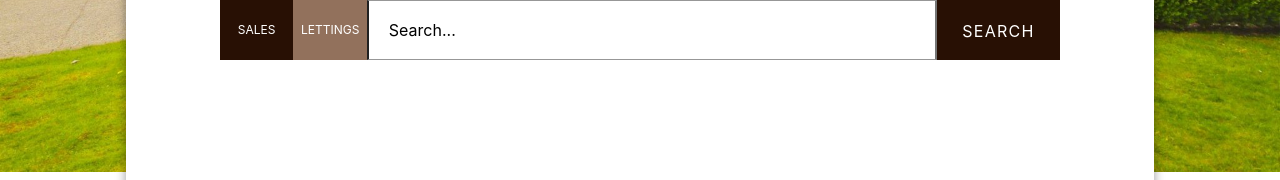
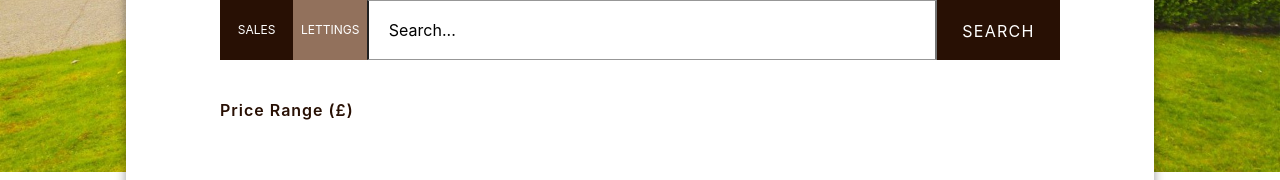
Before and after one commit to ChrisJonathan22/Real-Estate, a React (Create React App) app in the folder root/frontend/: page / in a window 1280 px wide. Shown: the part 586-766 px from the top of the page. Built offline with nearby package versions, Linux system fonts and the light colour scheme; a web font is replaced by a local one.

Commit message:
I'm adding a price range to the form.

```diff
--- a/root/frontend/src/components/SearchForm/SearchForm.js
+++ b/root/frontend/src/components/SearchForm/SearchForm.js
@@ -25,7 +25,16 @@ export default class SearchForm extends Component {
                         <input name="s" type="text" placeholder="Search..." className="search_special" />
                         <input type="submit" value="Search" />
                     </div>
+                    <div className="search_options">
+                        <div className="option_control dual_option">
+                            <label for="min-price">Price range (&pound;)</label>
+                            <div className="SumoSelect sumo_min_price" tabIndex="0" role="button" aria-expanded="false">
 
+                            </div>
+                        </div>
+                        <div className="option_control dual_option"></div>
+
+                    </div>
                 </div>
             </Fragment>
         )
--- a/root/frontend/src/components/SearchForm/SearchForm.scss
+++ b/root/frontend/src/components/SearchForm/SearchForm.scss
@@ -93,4 +93,72 @@
             cursor: pointer;
         }
     }
+
+    .search_options {
+        display: -webkit-box;
+        display: -ms-flexbox;
+        display: flex;
+        -ms-flex-flow: row wrap;
+        flex-flow: row wrap;
+        width: 100%;
+        margin-top: 10px;
+
+        @media screen and (min-width: 512px) {
+            -webkit-box-pack: justify;
+            -ms-flex-pack: justify;
+            justify-content: space-between;
+        }
+
+        @media screen and (min-width: 1100px) {
+            .dual_option {
+                max-width: 190px;
+            }
+
+            .option_control {
+                margin-top: 30px;
+            }
+        }
+
+        .dual_option {
+            display: -webkit-box;
+            display: -ms-flexbox;
+            display: flex;
+            -ms-flex-flow: row wrap;
+            flex-flow: row wrap;
+            -webkit-box-pack: justify;
+            -ms-flex-pack: justify;
+            justify-content: space-between;
+
+            label {
+                width: 100%;
+            }
+
+            .SumoSelect {
+                width: calc(50% - 5px);
+                display: inline-block;
+                position: relative;
+                outline: none;
+            }
+        }
+
+        @media screen and (min-width: 512px) {
+            .option_control {
+                width: calc(50% - 5px);
+            }
+        }
+
+        .option_control {
+            label {
+                white-space: nowrap;
+                font-weight: 600;
+                color: #281004;
+                font-size: 16px;
+                letter-spacing: 1px;
+                line-height: 20px;
+                display: block;
+                text-transform: capitalize;
+                margin-bottom: 10px;
+            }
+        }
+    }
 }
```
